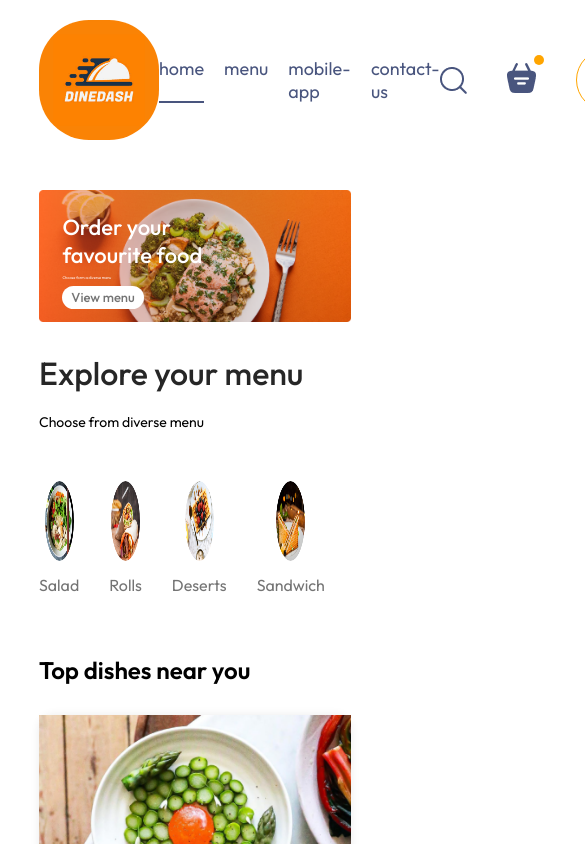
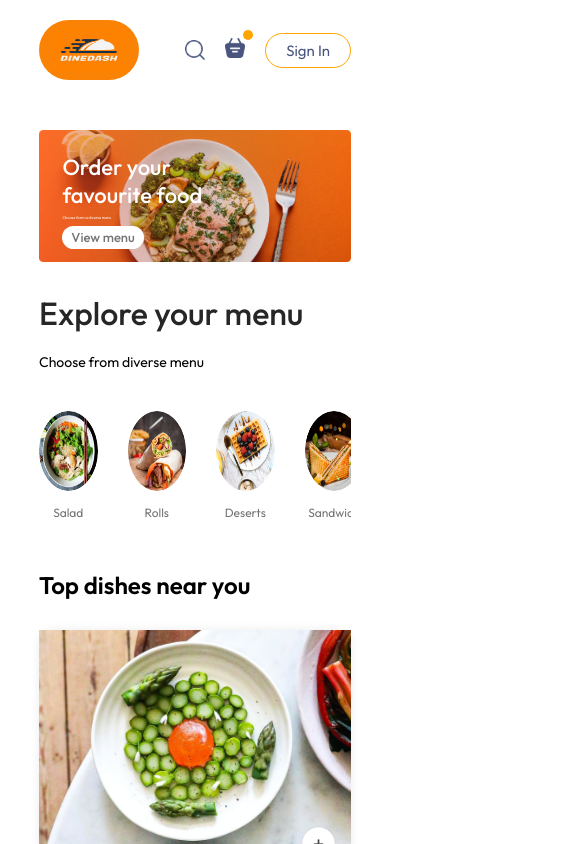
Before and after one commit to Hardik12244/DineDash, a React (Vite) app in the folder frontend/: page / in a window 390 px wide. Shown: the top 844 px of the page, 585 px wide, since content can reach past the window. Built offline with nearby package versions, Linux system fonts and the light colour scheme.

Commit message:
feat:add responsivity

```diff
--- a/frontend/src/components/ExploreMenu/ExploreMenu.css
+++ b/frontend/src/components/ExploreMenu/ExploreMenu.css
@@ -62,4 +62,13 @@
         max-width: 100%;
         font-size: 14px;
     }
+
+    .explore-menu-list-item img {
+        width: 15vw;
+    }
+
+    .explore-menu-list-item p {
+        margin-top: 10px;
+        font-size: max(1.4vw, 12px);
+    }
 }
--- a/frontend/src/components/Header/Header.css
+++ b/frontend/src/components/Header/Header.css
@@ -35,3 +35,21 @@
     font-size: max(1vw,13px);
     border-radius: 50px;
 }
+@media (max-width:1050px) {
+
+    .header-contents{
+        max-width: 45%;
+    }
+}
+@media (max-width:750px) {
+    .header-contents{
+        height: 65%;
+
+    }
+    .header-contents p{
+        display: none;
+    }
+    .header-contents button{
+        padding: 2vw 4vw;
+    }
+}
--- a/frontend/src/components/navbar/Navbar.tsx
+++ b/frontend/src/components/navbar/Navbar.tsx
@@ -1,6 +1,7 @@
 import React, { useState } from 'react'
 import './navbar.css'
 import {assets} from '../../assets/assets'
+import { Link } from 'react-router-dom';
 function Navbar() {
 
     const [menu,setMenu] = useState("home");
@@ -9,10 +10,10 @@
     <div className='navbar'>
         <img className='logo' src={assets.logo} alt="" />
         <ul className='navbar-menu'>
-            <li onClick={()=>setMenu("home")}className={menu==="home"?"active":""}>home</li>
-            <li onClick={()=>setMenu("menu")}className={menu==="menu"?"active":""}>menu</li>
-            <li onClick={()=>setMenu("mobile-app")}className={menu==="mobile-app"?"active":""}>mobile-app</li>
-            <li onClick={()=>setMenu("contact-us")}className={menu==="contact-us"?"active":""}>contact-us</li>
+            <Link to={'/'} onClick={()=>setMenu("home")}className={menu==="home"?"active":""}>Home</Link>
+            <a href='#explore-menu' onClick={()=>setMenu("menu")}className={menu==="menu"?"active":""}>Menu</a>
+            <a href='#app-download' onClick={()=>setMenu("mobile-app")}className={menu==="mobile-app"?"active":""}>Mobile-app</a>
+            <a href='#footer' onClick={()=>setMenu("contact-us")}className={menu==="contact-us"?"active":""}>Contact-us</a>
         </ul>
         <div className='navbar-right'>
             <img src={assets.search_icon} alt="" />
--- a/frontend/src/components/navbar/navbar.css
+++ b/frontend/src/components/navbar/navbar.css
@@ -56,3 +56,50 @@
     right: -8px;
 
 }
+
+@media (max-width:1050px) {
+    .navbar .logo{
+        width: 80px;
+        height: 50px;
+    }
+    .navbar-menu{
+        gap: 20px;
+        font-size: 17px;
+    }
+    .navbar-right{
+        gap: 30px;
+    }
+    .navbar-right img{
+        width: 22px;
+    }
+    .navbar-right button{
+        padding: 8px 25px;
+    }
+}
+@media (max-width:900px) {
+    .navbar .logo{
+        width: 100px;
+        height: 60px;
+    }
+    .navbar-menu{
+        gap:  15px ;
+        font-size: 16px;
+    }
+    .navbar-right{
+        gap: 20px;
+    }
+    .navbar-right img{
+        width: 20px;
+    }
+    .navbar-right button{
+        padding: 7px 20px;
+        font-size: 15px;
+    }
+}
+@media (max-width:750px) {
+
+    .navbar-menu{
+        display: none;
+    }
+
+}
--- a/frontend/src/index.css
+++ b/frontend/src/index.css
@@ -5,10 +5,16 @@
     margin: 0;
     box-sizing: border-box;
     font-family: Outfit;
+    scroll-behavior: smooth;
 }
 body{
     min-height: 100vh;
 }
+a{
+  text-decoration: none;
+  color: inherit;
+}
+
 .app{
     width: 80%;
     margin: auto;
```
